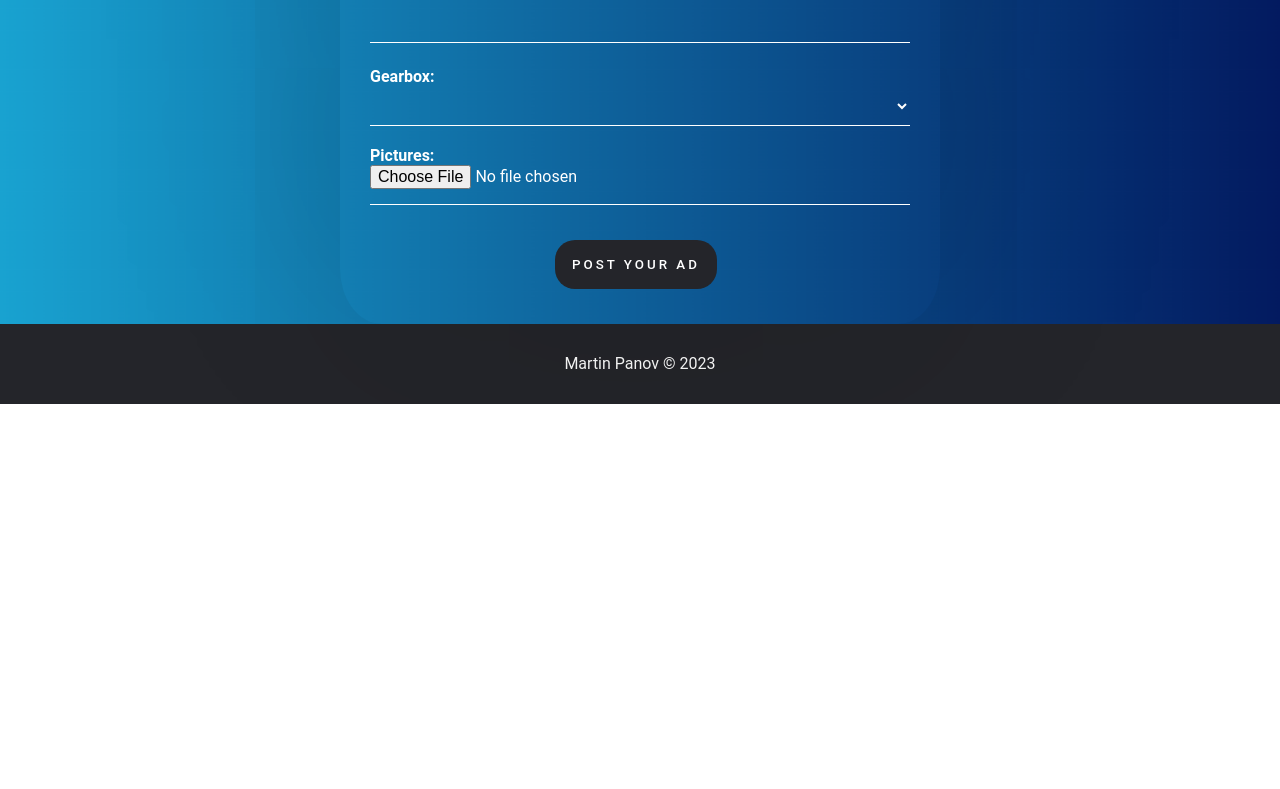
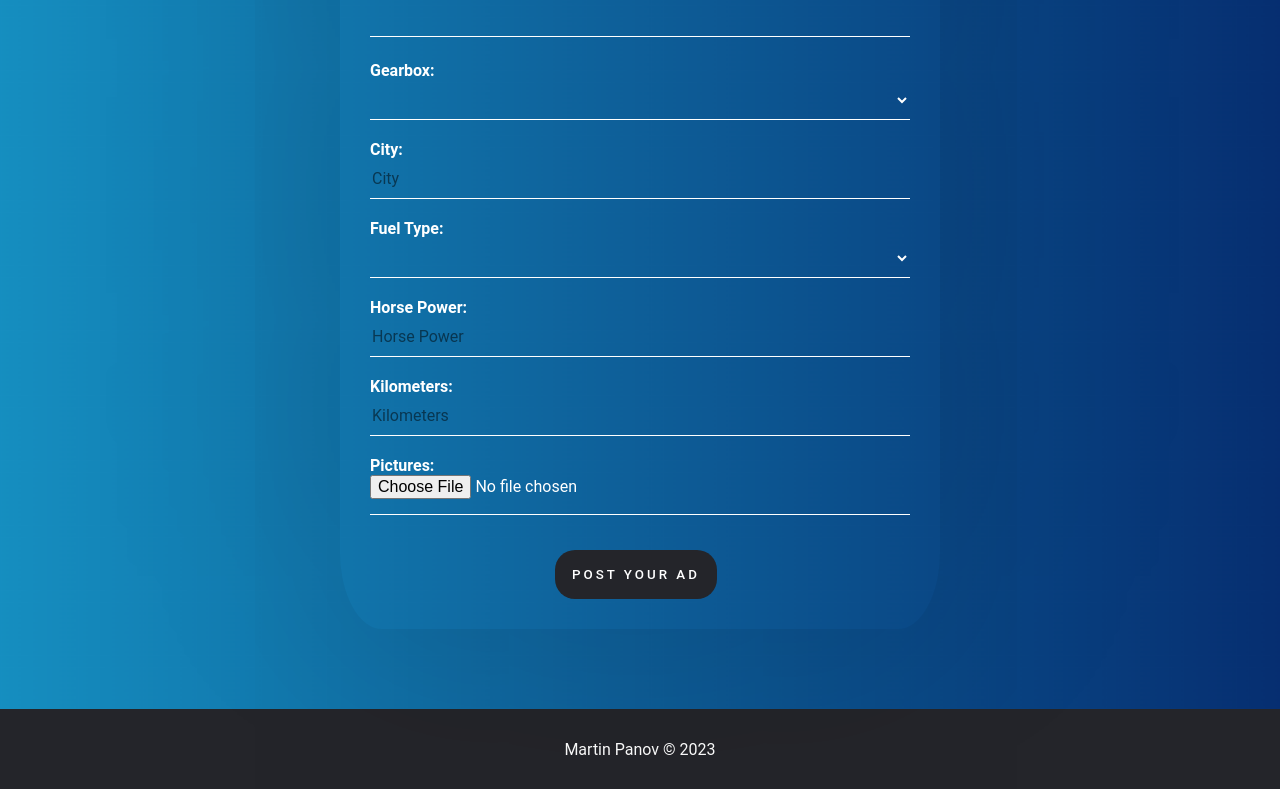
Before and after one commit to martinpanov/Cars, a React (Create React App) app in the folder client/: page /sell in a window 1280 px wide. Shown: the part 695-1484 px from the top of the page. Before the commit the page ends 1099 px from the top, so only its background shows below. Built offline with nearby package versions, Linux system fonts and the light colour scheme; the HTML template or start-up script is replaced by a standard one.

Commit message:
Updated the sell page and some links
The sell page was updated to create cars with more parameters

```diff
--- a/client/src/components/Catalog/Catalog.js
+++ b/client/src/components/Catalog/Catalog.js
@@ -54,7 +54,7 @@ export default function Catalog() {
 
     }, []);
 
-    // Set car models based on the chosen manufacturer and reset the model value after you've chosen the manufacturer
+    // Set car models based on the chosen manufacturer and reset the model value after you've changed the manufacturer
     const filterModelAndChangeHandler = (e) => {
         const filteredModelsByManufacturer = allCars.filter(car => car.manufacturer === e.target.value);
         setModel(filteredModelsByManufacturer.map(car => car.model));
@@ -149,10 +149,10 @@ export default function Catalog() {
                                     <i className="fa fa-gas-pump"></i>
                                     <span> Fuel Type</span>
                                 </label>
-                                <select name="type" onChange={changeHandler}>
+                                <select name="fuelType" onChange={changeHandler}>
                                     <option value="">Any</option>
-                                    <option value="Plovdiv">Petrol</option>
-                                    <option value="Plovdiv">Diesel</option>
+                                    <option value="Petrol">Petrol</option>
+                                    <option value="Diesel">Diesel</option>
                                 </select>
                                 <label>
                                     <i className="fa-solid fa-horse"></i>
@@ -195,10 +195,10 @@ export default function Catalog() {
                                         {car.description.slice(0, 66)}
                                     </p>
                                     <div className={styles["car-specs"]}>
-                                        <i className="fa-solid fa-road"></i><span> 40000 km </span>
-                                        <i className="fa-solid fa-horse"></i><span> 326 hp </span>
+                                        <i className="fa-solid fa-road"></i><span> {car.kilometers} km </span>
+                                        <i className="fa-solid fa-horse"></i><span> {car.horsePower} hp </span>
                                         <i className="fa fa-gears"></i><span> {car.gearbox} </span>
-                                        <i className="fa fa-gas-pump"></i><span> Petrol </span>
+                                        <i className="fa fa-gas-pump"></i><span> {car.fuelType} </span>
                                     </div>
                                 </div>
                                 <div className={styles["car-listing-price"]}>
--- a/client/src/components/Home/Header.js
+++ b/client/src/components/Home/Header.js
@@ -10,8 +10,8 @@ export default function Header() {
                     <h1>Buy Or Rent Your <br /> <span>Dream Car</span> Today!</h1>
                     <p>Looking to buy or rent a car? Check the available cars<br /> for sale and rent and find the car  you've always wanted</p>
                     <div className={styles["header-content-buttons"]}>
-                        <Link className={styles["header-content-buy-car"]} to="/search">Buy Car</Link>
-                        <Link className={styles["header-content-rent-car"]} to="/search">Rent Car</Link>
+                        <Link className={styles["header-content-buy-car"]} to="/catalog">Buy Car</Link>
+                        <Link className={styles["header-content-rent-car"]} to="/">Rent Car</Link>
                     </div>
                 </div>
                 <img src={bmwNoBackground} alt="bmw" className={styles["header-content-image"]} />
--- a/client/src/components/Home/LatestCarListings.js
+++ b/client/src/components/Home/LatestCarListings.js
@@ -27,13 +27,13 @@ export default function LatestCarListings() {
                             </h2>
 
                             <div className={styles["car-specs-km-hp"]}>
-                                <i className="fa-solid fa-road"></i><span> 40000 km </span>
-                                <i className="fa-solid fa-horse"></i><span> 326 hp </span>
+                                <i className="fa-solid fa-road"></i><span> {car.kilometers} km </span>
+                                <i className="fa-solid fa-horse"></i><span> {car.horsePower} hp </span>
                             </div>
 
                             <div className={styles["car-specs-gearbox-fuel"]}>
                                 <i className="fa fa-gears"></i><span> {car.gearbox} </span>
-                                <i className="fa fa-gas-pump"></i><span> Petrol </span>
+                                <i className="fa fa-gas-pump"></i><span> {car.fuelType} </span>
                             </div>
 
                             <div className={styles["car-listing-price"]}>
--- a/client/src/components/Navigation/Navigation.js
+++ b/client/src/components/Navigation/Navigation.js
@@ -15,7 +15,7 @@ export default function Navigation() {
                 <li><Link to="/">Home</Link></li>
                 <li><Link to="/about">About</Link></li>
                 {user ? <li><Link to="/sell">Sell My Car</Link></li> : <li><Link to="/login">Sell My Car</Link></li>}
-                <li><Link to="/search">Buy A Car</Link></li>
+                <li><Link to="/catalog">Catalog</Link></li>
             </ul>
             {!user ? (
                 <div className={styles["login-register"]}>
--- a/client/src/components/Sell/Sell.js
+++ b/client/src/components/Sell/Sell.js
@@ -12,6 +12,10 @@ export default function Sell() {
         phoneNumber: '',
         description: '',
         gearbox: '',
+        city: '',
+        fuelType: '',
+        horsePower: '',
+        kilometers: '',
         images: ''
     });
 
@@ -23,7 +27,7 @@ export default function Sell() {
     const sellFormHandler = async (e) => {
         e.preventDefault();
         try {
-            await sell({ ...values, price: Number(values.price), year: Number(values.year) });
+            await sell({ ...values, price: Number(values.price), year: Number(values.year), horsePower: Number(values.horsePower), kilometers: Number(values.kilometers) });
             return navigate('/catalog')
         } catch (error) {
             console.log(error);
@@ -55,6 +59,18 @@ export default function Sell() {
                         <option value="Manual">Manual</option>
                         <option value="Automatic">Automatic</option>
                     </select>
+                    <label><span>City: </span></label>
+                    <input type="text" name="city" placeholder="City" value={values.city} onChange={changeHandler} />
+                    <label><span>Fuel Type: </span></label>
+                    <select name="fuelType" value={values.fuelType} onChange={changeHandler} >
+                        <option value="" disabled></option>
+                        <option value="Petrol">Petrol</option>
+                        <option value="Diesel">Diesel</option>
+                    </select>
+                    <label><span>Horse Power: </span></label>
+                    <input type="number" name="horsePower" placeholder="Horse Power" value={values.horsePower} onChange={changeHandler} />
+                    <label><span>Kilometers: </span></label>
+                    <input type="number" name="kilometers" placeholder="Kilometers" value={values.kilometers} onChange={changeHandler} />
                     <label><span>Pictures: </span></label>
                     <input type="file" name="images" accept="images/*" value={values.images} onChange={changeHandler} />
                     <button>Post your ad</button>
--- a/client/src/components/Sell/Sell.module.css
+++ b/client/src/components/Sell/Sell.module.css
@@ -9,7 +9,8 @@
 #sell-page {
     padding: 0;
     padding-top: 1%;
-    min-height: 100vh;
+    min-height: 1300px;
+    background-color: #f5f7fb;
     background-image: url('../../assets/cool-background.png');
     background-size: cover;
     background-repeat: no-repeat;
@@ -18,12 +19,12 @@
 
 
 .wrapper {
-    margin: 0px auto 0px auto;
+    margin: 0px auto 5px auto;
     display: flex;
     justify-content: center;
     align-items: center;
     width: 600px;
-    height: 795px;
+    height: 1100px;
     color: white;
     padding: 50px 30px;
     box-shadow: 0 0 50rem 0 rgba(0, 0, 0, 0.2);
```
Also changed, not shown: 1 other file (tests, documents, lock files or other folders).
